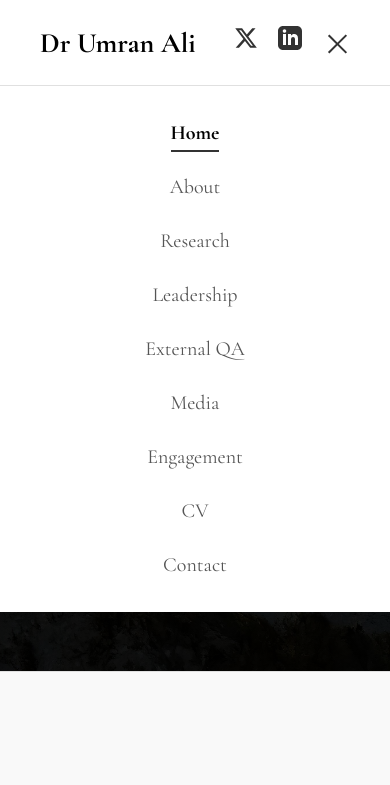
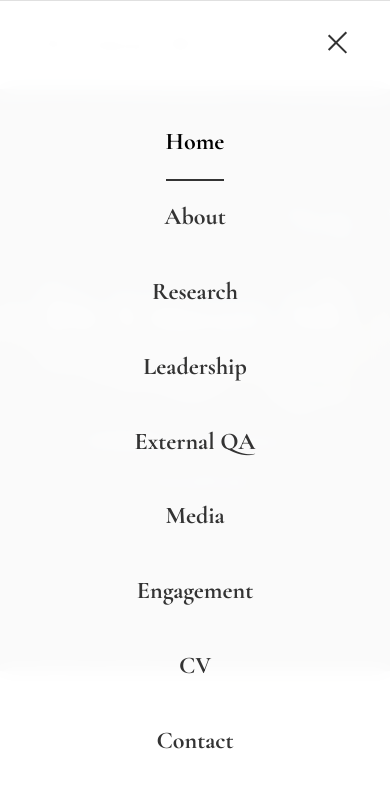
Before and after one commit to DrUmranAli/resumecv, a plain HTML site: page index.html in a window 390 px wide. Both pictures are taken after a click on the element 337 px from the left and 43 px from the top of the page. Shown: the top 785 px of the page. Drawn offline with nearby package versions, Linux system fonts and the light colour scheme.

Commit message:
Add files via upload

```diff
--- a/style.css
+++ b/style.css
@@ -205,3 +205,82 @@ footer { background-color: #333; color: #fff; padding: 40px; text-align: center;
         max-width: 200px; /* Control image size on mobile */
     }
 }
+
+/* --- Mobile Navigation Styles (Updated to work with script.js) --- */
+
+/* Only apply these styles on screens 992px wide or smaller */
+@media (max-width: 992px) {
+
+    /* 1. Hide the desktop navigation list by default */
+    .main-nav {
+        display: none; /* Hide the nav by default */
+        position: fixed;
+        top: 0;
+        left: 0;
+        width: 100%;
+        height: 100%;
+        background-color: rgba(255, 255, 255, 0.98);
+        backdrop-filter: blur(10px);
+        -webkit-backdrop-filter: blur(10px);
+        z-index: 100;
+
+        /* Center the menu items */
+        display: flex;
+        justify-content: center;
+        align-items: center;
+    }
+
+    .social-links {
+        display: none;
+    }
+
+    /* 2. Show the mobile menu burger icon */
+    .mobile-menu-toggle {
+        display: block;
+        z-index: 101;
+        cursor: pointer;
+    }
+
+    /* 3. Style the navigation list for the overlay */
+    .main-nav ul {
+        flex-direction: column;
+        width: 100%;
+        text-align: center;
+    }
+
+    /* 4. Make the menu items BIGGER and easy to tap */
+    .main-nav li {
+        margin: 0;
+    }
+
+    .main-nav a {
+        display: block;
+        width: 100%;
+        padding: 1rem 0; /* Add generous vertical padding */
+        font-size: 1.5rem; /* <<< INCREASED FONT SIZE for mobile */
+        font-weight: 700;
+        color: #333;
+    }
+
+    /* 5. When the menu is open, the .main-nav gets the 'active' class. Show it. */
+    .main-nav.active {
+        display: flex; /* This now correctly shows the menu */
+    }
+
+    /* 6. Animate the burger icon into an 'X' when the toggle has the 'active' class */
+    .burger-icon span {
+        transition: all 0.3s ease;
+    }
+
+    .mobile-menu-toggle.active .burger-icon span:nth-child(1) {
+        transform: rotate(45deg) translate(5px, 5px);
+    }
+
+    .mobile-menu-toggle.active .burger-icon span:nth-child(2) {
+        opacity: 0;
+    }
+
+    .mobile-menu-toggle.active .burger-icon span:nth-child(3) {
+        transform: rotate(-45deg) translate(7px, -7px);
+    }
+}
```
